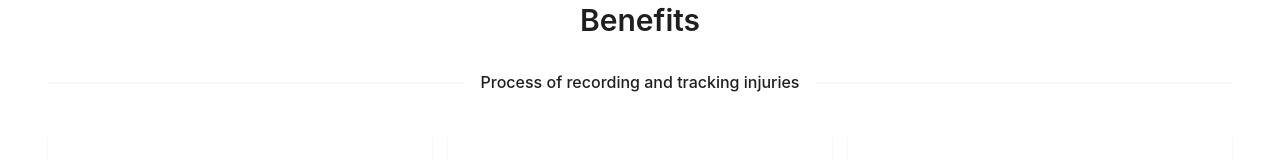
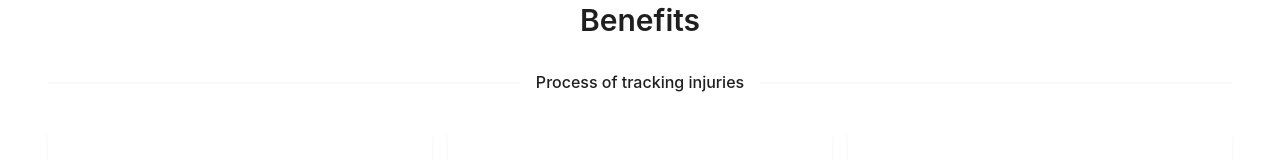
Before and after one commit to Aladdin4u/injury-tracking-system-nextJs, a Next.js app: page / in a window 1280 px wide. Shown: the part 1370-1530 px from the top of the page. Built offline with nearby package versions, Linux system fonts and the light colour scheme; no server answers.

Commit message:
added overflow to table

```diff
--- a/components/Footer.tsx
+++ b/components/Footer.tsx
@@ -9,7 +9,7 @@ const { Title, Text } = Typography
 
 const Footer = () => {
   return (
-    <footer style={{ background: "#F3F4F7", padding: "2rem" }}>
+    <footer style={{ background: "#F3F4F7", padding: "2rem", textAlign: "center" }}>
       <Flex vertical justify="center" align="center">
         <Title level={3} style={{ color: "#696CC4"}}>Injury Tracker</Title>
         <Text type="secondary" color="#363D4E">
--- a/pages/index.tsx
+++ b/pages/index.tsx
@@ -36,12 +36,15 @@ const Blog = () => {
               align="center"
               style={{ padding: "2rem", height: "100%" }}
             >
-              <Space direction="vertical" style={{ marginBottom: "2rem", textAlign: "center" }}>
+              <Space
+                direction="vertical"
+                style={{ marginBottom: "2rem", textAlign: "center" }}
+              >
                 <Typography.Title level={1}>
                   Simplify Injury Reporting
                 </Typography.Title>
                 <Typography.Title level={3}>
-                Effortlessly record and manage injuries, ensuring efficiency
+                  Effortlessly record and manage injuries, ensuring efficiency
                   and compliance.
                 </Typography.Title>
               </Space>
@@ -60,10 +63,10 @@ const Blog = () => {
           vertical
           align="center"
           wrap="wrap"
-          style={{ background: "#F3F4F7", padding: "3rem" }}
+          style={{ background: "#F3F4F7", padding: "3rem", textAlign: "center" }}
         >
           <Title level={2}>Our Features</Title>
-          <Divider>why people love our product?</Divider>
+          <Divider style={{ textAlign: "center" }}>why people love our product?</Divider>
           <Row gutter={16} style={{ marginTop: 16 }} wrap={true}>
             <Col span={span}>
               <Card bordered={false} style={{ background: "none" }}>
@@ -148,10 +151,12 @@ const Blog = () => {
         <Flex
           vertical
           align="center"
-          style={{ background: "white", padding: "3rem" }}
+          style={{ background: "white", padding: "3rem", textAlign: "center" }}
         >
           <Title level={2}>Benefits</Title>
-          <Divider>Process of recording and tracking injuries</Divider>
+          <Divider style={{ textAlign: "center" }}>
+            Process of tracking injuries
+          </Divider>
           <Row gutter={16} style={{ marginTop: 16 }}>
             <Col span={span}>
               <Card bordered={false} style={{ background: "none" }}>
```
Also changed, not shown: pages/reports.tsx (+11 -2 lines).
